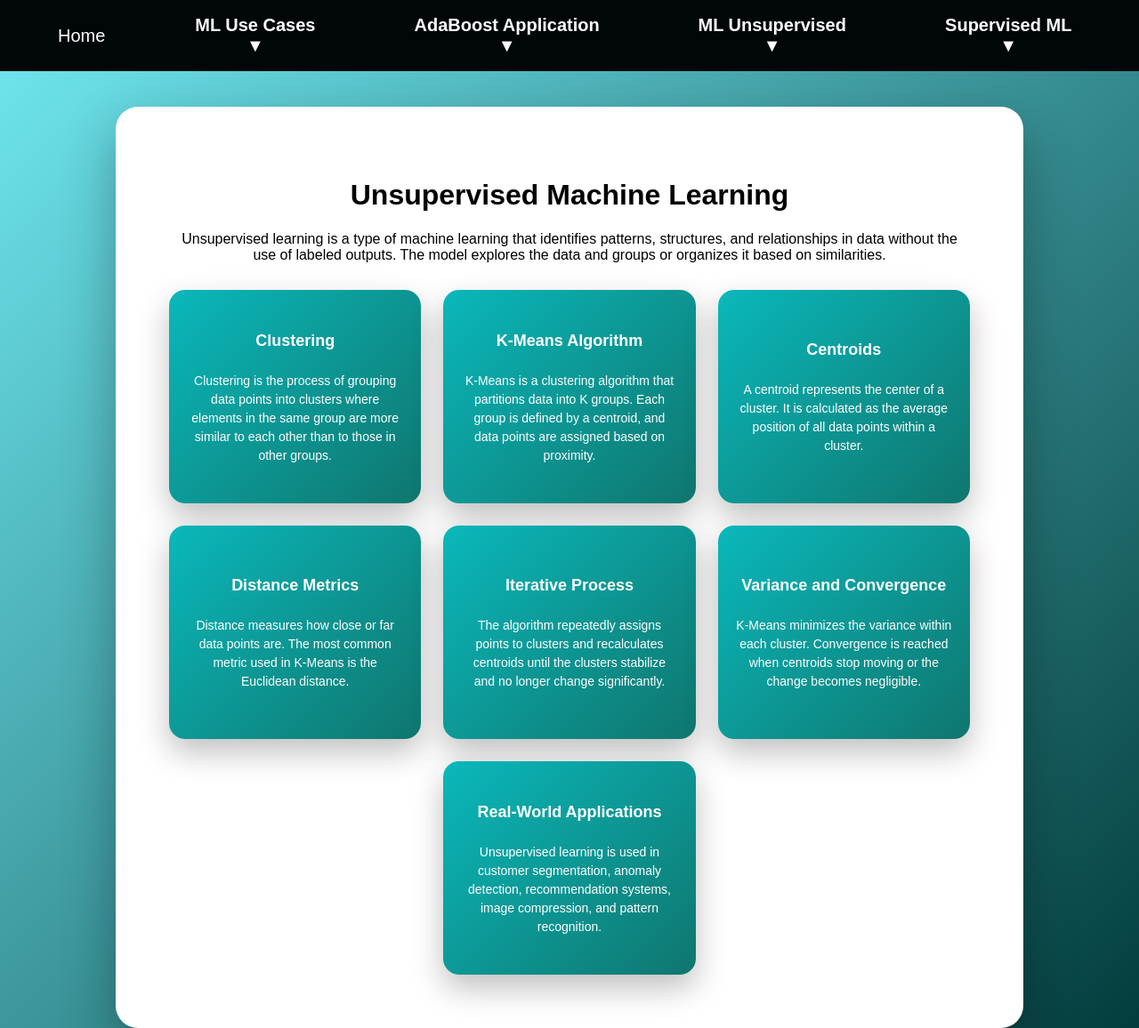
After one commit to KAHS1299/sistema-predictivo-academico, a Flask app: page /unsupervised_basics in a window 1280 px wide. The commit adds this page. Shown: the whole page at 89% size. Run offline with Flask 3, Linux system fonts and the light colour scheme; the visitor is signed in with stand-in values (Sample User, id 1).

Commit message:
Adjust buttons and drop-down menu ML without supervision

```diff
--- a/app.py
+++ b/app.py
@@ -132,23 +132,29 @@ def logistic_application():
         return redirect(url_for('home'))
     return render_template('logistic_application.html')
 
+# ==============================
+# UNSUPERVISED - STRUCTURE
+# ==============================
 
-# ==============================
-# UNSUPERVISED ML
-# ==============================
-@app.route('/unsupervised_explanation')
-def unsupervised_explanation():
+@app.route('/unsupervised_basics')
+def unsupervised_basics():
     if not login_required():
         return redirect(url_for('home'))
-    return render_template('unsupervised_explanation.html')
+    return render_template('unsupervised_basics.html')
 
 
-@app.route('/unsupervised_application')
-def unsupervised_application():
+@app.route('/kmeans_manual')
+def kmeans_manual():
     if not login_required():
         return redirect(url_for('home'))
-    return render_template('unsupervised_application.html')
+    return render_template('kmeans_manual.html')
 
+
+@app.route('/kmeans_application')
+def kmeans_application():
+    if not login_required():
+        return redirect(url_for('home'))
+    return render_template('kmeans_application.html')
 
 # ==============================
 # RUN APP
--- a/static/css/styles.css
+++ b/static/css/styles.css
@@ -45,7 +45,7 @@ body {
 
 .nav-btn:hover {
     background: #0ab8bb;
-    color: black;
+    color: rgb(1, 91, 118);
 }
 
 .dropdown {
@@ -58,7 +58,7 @@ body {
     top: 100%;
     left: 0;
 
-    background: #1c1c1c;
+    background: #015b7c;
     border-radius: 12px;
     padding: 10px;
     min-width: 200px;
@@ -313,7 +313,7 @@ button:hover {
 
 .login-card button:hover {
     transform: scale(1.05);
-    box-shadow: 0 10px 25px rgba(0,0,0,0.3);
+    box-shadow: 0 10px 25px rgba(1, 120, 146, 0.3);
 }
 
 /* EXTRA TEXT */
@@ -343,3 +343,57 @@ button:hover {
         transform: translateY(0);
     }
 }
+/* ==============================
+   UNSUPERVISED CARDS GRID
+============================== */
+
+.subtitle {
+    font-size: 18px;
+    color: #555;
+    margin-bottom: 30px;
+    text-align: center;
+}
+
+.features {
+    display: grid;
+    grid-template-columns: repeat(3, 1fr);
+    gap: 25px;
+
+    justify-content: center;
+    margin-top: 30px;
+}
+
+.features .feature-box:last-child {
+    grid-column: 2 / 3;
+}
+
+.feature-box {
+    background: linear-gradient(135deg, #0ab8bb, #0f766e);
+    color: white;
+
+    padding: 20px;
+    border-radius: 18px;
+
+    box-shadow: 0 15px 35px rgba(0,0,0,0.25);
+
+    transition: 0.3s;
+    min-height: 200px;
+    display: flex;
+    flex-direction: column;
+    justify-content: center;
+}
+
+
+.feature-box:hover {
+    transform: translateY(-8px) scale(1.03);
+}
+
+.feature-box h3 {
+    margin-bottom: 10px;
+    font-size: 18px;
+}
+
+.feature-box p {
+    font-size: 14px;
+    line-height: 1.5;
+}
--- a/templates/base.html
+++ b/templates/base.html
@@ -128,17 +128,23 @@
         <a href="/classification_application">Credit Analysis</a>
     </div>
 </div>
-        <!-- UNSUPERVISED ML -->
+
 <div class="dropdown">
-            <button class="nav-btn">ML No Supervisado ▼</button>
+    <button class="nav-btn">ML Unsupervised ▼</button>
+
     <div class="dropdown-menu">
 
-                <!-- CLUSTERING -->
+        <!-- BASIC CONCEPTS -->
+        <a href="{{ url_for('unsupervised_basics') }}">
+            Basic Concepts
+        </a>
+
+        <!-- KMEANS -->
         <div class="submenu-container">
-                    <span>Clustering ▶</span>
+            <span>K-Means ▶</span>
             <div class="submenu">
-                        <a href="/unsupervised_explanation">Explicación</a>
-                        <a href="/unsupervised_application">Aplicación</a>
+                <a href="{{ url_for('kmeans_manual') }}">Manual Exercise</a>
+                <a href="{{ url_for('kmeans_application') }}">Application</a>
             </div>
         </div>
 
--- a/templates/unsupervised_application.html
+++ /dev/null
@@ -1,6 +0,0 @@
-{% extends "base.html" %}
-
-{% block content %}
-<h2>Aplicación - Clustering</h2>
-<p>Aquí puedes implementar un modelo como K-Means.</p>
-{% endblock %}
--- /dev/null
+++ b/templates/unsupervised_basics.html
@@ -0,0 +1,84 @@
+{% extends "base.html" %}
+
+{% block content %}
+
+<div class="dashboard-container">
+    <div class="dashboard-card">
+
+        <!-- TITLE -->
+        <h1 class="main-title">Unsupervised Machine Learning</h1>
+
+        <!-- MAIN DEFINITION -->
+        <div class="main-definition">
+            <p>
+                Unsupervised learning is a type of machine learning that identifies patterns,
+                structures, and relationships in data without the use of labeled outputs.
+                The model explores the data and groups or organizes it based on similarities.
+            </p>
+        </div>
+
+        <!-- GRID OF CONCEPTS -->
+        <div class="features">
+
+            <div class="feature-box">
+                <h3>Clustering</h3>
+                <p>
+                    Clustering is the process of grouping data points into clusters where elements
+                    in the same group are more similar to each other than to those in other groups.
+                </p>
+            </div>
+
+            <div class="feature-box">
+                <h3>K-Means Algorithm</h3>
+                <p>
+                    K-Means is a clustering algorithm that partitions data into K groups.
+                    Each group is defined by a centroid, and data points are assigned based on proximity.
+                </p>
+            </div>
+
+            <div class="feature-box">
+                <h3>Centroids</h3>
+                <p>
+                    A centroid represents the center of a cluster. It is calculated as the average
+                    position of all data points within a cluster.
+                </p>
+            </div>
+
+            <div class="feature-box">
+                <h3>Distance Metrics</h3>
+                <p>
+                    Distance measures how close or far data points are. The most common metric
+                    used in K-Means is the Euclidean distance.
+                </p>
+            </div>
+
+            <div class="feature-box">
+                <h3>Iterative Process</h3>
+                <p>
+                    The algorithm repeatedly assigns points to clusters and recalculates centroids
+                    until the clusters stabilize and no longer change significantly.
+                </p>
+            </div>
+
+            <div class="feature-box">
+                <h3>Variance and Convergence</h3>
+                <p>
+                    K-Means minimizes the variance within each cluster. Convergence is reached
+                    when centroids stop moving or the change becomes negligible.
+                </p>
+            </div>
+
+            <div class="feature-box">
+                <h3>Real-World Applications</h3>
+                <p>
+                    Unsupervised learning is used in customer segmentation, anomaly detection,
+                    recommendation systems, image compression, and pattern recognition.
+                </p>
+            </div>
+
+        </div>
+
+    </div>
+</div>
+
+{% endblock %}
```
Also changed, not shown: templates/kmeans_application.html (added), templates/kmeans_manual.html (renamed from templates/unsupervised_explanation.html). Lines whose indentation alone changed are shown as unchanged.
